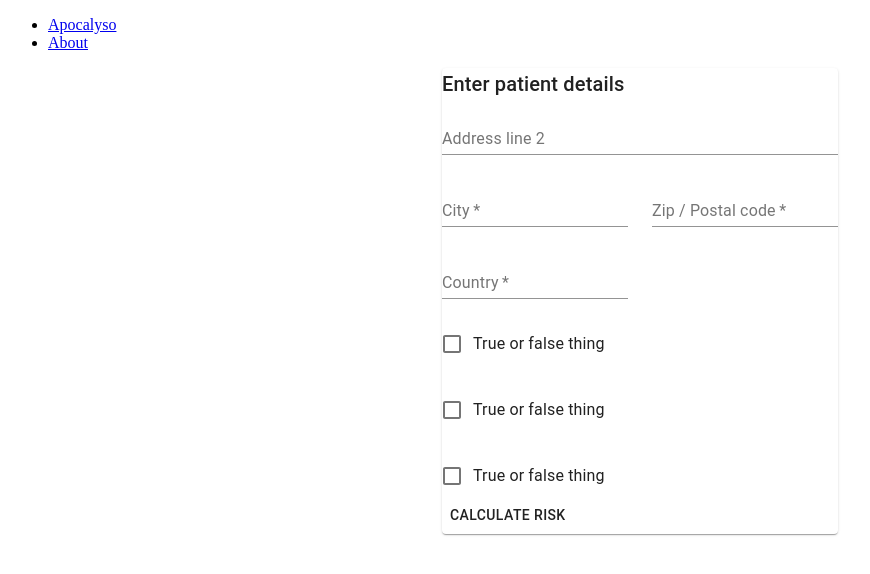
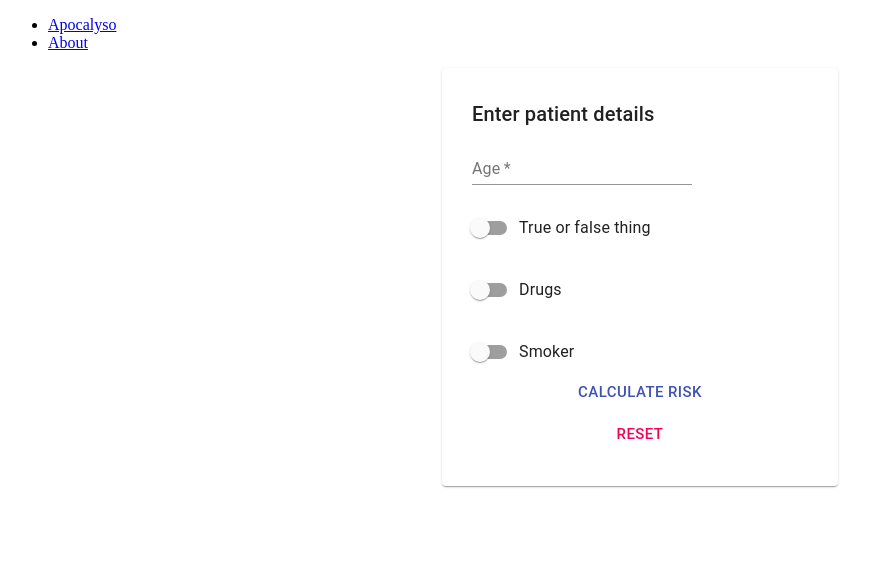
Before and after one commit to miamollie/apocalypse, a Next.js app: page / in a window 1280 px wide. Shown: the top 574 px of the page, without its empty margins (0-870 px from the left). Built offline with nearby package versions, Linux system fonts and the light colour scheme.

Commit message:
Use material form components

```diff
--- a/components/form.js
+++ b/components/form.js
@@ -1,74 +1,108 @@
-import React from 'react';
-import Grid from '@material-ui/core/Grid';
-import Typography from '@material-ui/core/Typography';
-import TextField from '@material-ui/core/TextField';
-import FormControlLabel from '@material-ui/core/FormControlLabel';
-import Checkbox from '@material-ui/core/Checkbox';
-import Button from '@material-ui/core/Button';
+import React from "react";
+import Grid from "@material-ui/core/Grid";
+import Typography from "@material-ui/core/Typography";
+import TextField from "@material-ui/core/TextField";
+import FormControlLabel from "@material-ui/core/FormControlLabel";
+import Switch from "@material-ui/core/Switch";
+import Button from "@material-ui/core/Button";
+import assess from "../utils/assess";
+import { useState } from "react";
 
 export default function Form() {
+  const initialValues = {
+    a: false,
+    b: false,
+    c: false,
+    age: ""
+  };
+
+  const handleChangeSwitch = name => event => {
+    setValues({ ...values, [name]: event.target.checked });
+  };
+
+  const handleChange = name => event => {
+    setValues({ ...values, [name]: event.target.value });
+  };
+
+  //reset form
+
+  const reset = () => {
+    setValues({ ...initialValues });
+  };
+
+  const [values, setValues] = useState(initialValues);
+
   return (
-    <>
+    <form
+      style={{ padding: "30px" }}
+      onSubmit={e => {
+        e.preventDefault();
+        assess(values);
+      }}
+    >
       <Typography variant="h6" gutterBottom>
         Enter patient details
       </Typography>
       <Grid container spacing={3}>
         <Grid item xs={12}>
           <TextField
-            id="address2"
-            name="address2"
-            label="Address line 2"
-            fullWidth
-          />
-        </Grid>
-        <Grid item xs={12} sm={6}>
-          <TextField
+            id="age"
+            label="Age"
+            value={values.age}
+            onChange={handleChange("age")}
+            type="number"
             required
-            id="city"
-            name="city"
-            label="City"
-            fullWidth
-          />
-        </Grid>
-
-        <Grid item xs={12} sm={6}>
-          <TextField
-            required
-            id="zip"
-            name="zip"
-            label="Zip / Postal code"
-            fullWidth
-          />
-        </Grid>
-        <Grid item xs={12} sm={6}>
-          <TextField
-            required
-            id="country"
-            name="country"
-            label="Country"
-            fullWidth
           />
         </Grid>
         <Grid item xs={12}>
           <FormControlLabel
-            control={<Checkbox color="secondary" name="saveAddress" value="yes" />}
+            control={
+              <Switch
+                color="secondary"
+                name="a"
+                checked={values.a}
+                value="a"
+                onChange={handleChangeSwitch("a")}
+              />
+            }
             label="True or false thing"
           />
         </Grid>
         <Grid item xs={12}>
           <FormControlLabel
-            control={<Checkbox color="secondary" name="saveAddress" value="yes" />}
-            label="True or false thing"
+            control={
+              <Switch
+                color="secondary"
+                name="b"
+                checked={values.b}
+                value="b"
+                onChange={handleChangeSwitch("b")}
+              />
+            }
+            label="Drugs"
           />
         </Grid>
         <Grid item xs={12}>
           <FormControlLabel
-            control={<Checkbox color="secondary" name="saveAddress" value="yes" />}
-            label="True or false thing"
+            control={
+              <Switch
+                color="secondary"
+                name="c"
+                checked={values.c}
+                value="c"
+                onChange={handleChangeSwitch("c")}
+              />
+            }
+            label="Smoker"
           />
         </Grid>
       </Grid>
-      <Button>Calculate Risk</Button>
-    </>
+      <Button color="primary" fullWidth size="large" type="submit">
+        Calculate Risk
+      </Button>
+      <Button color="secondary" fullWidth size="large" onClick={reset}>
+        Reset
+      </Button>
+    </form>
   );
 }
```
